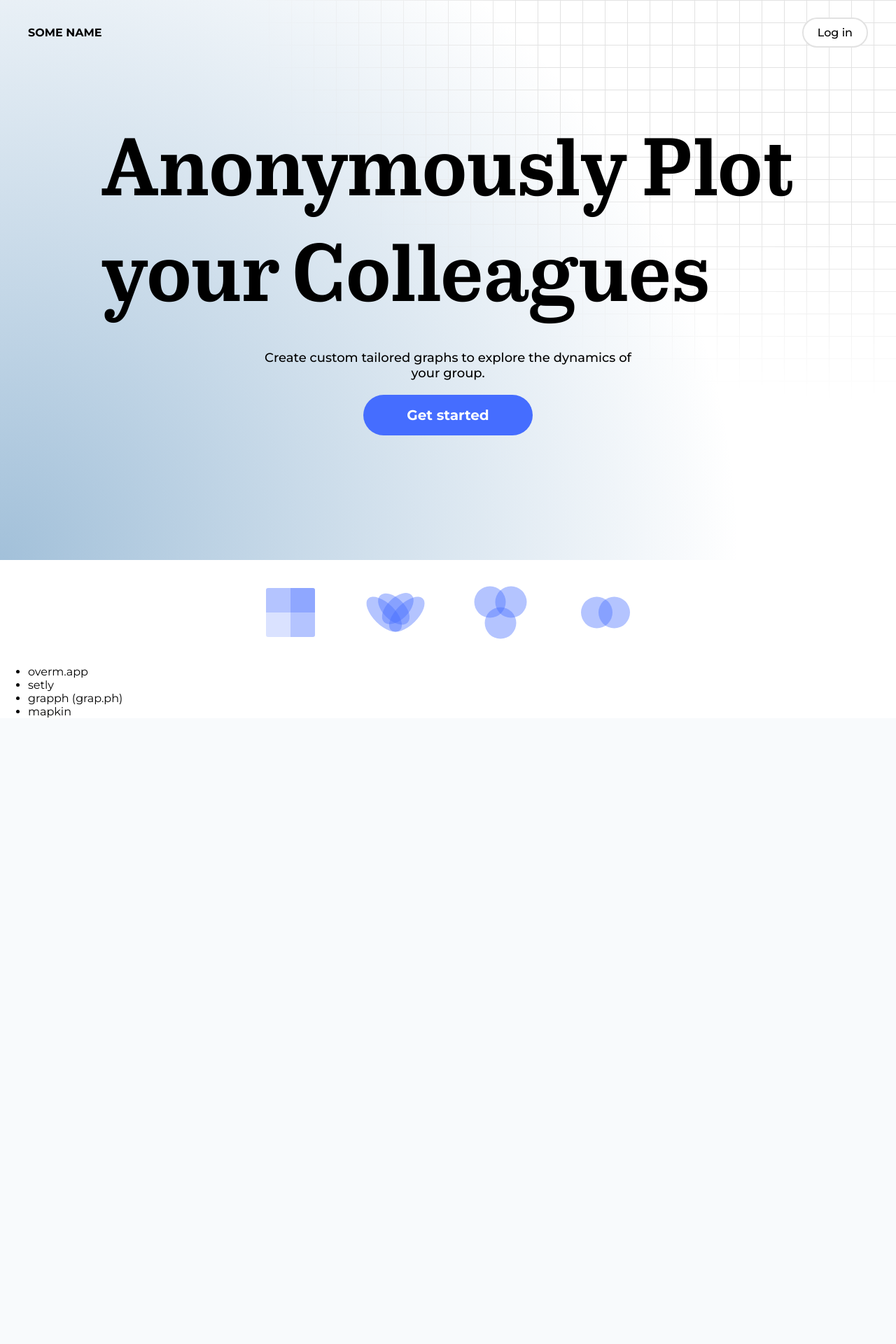
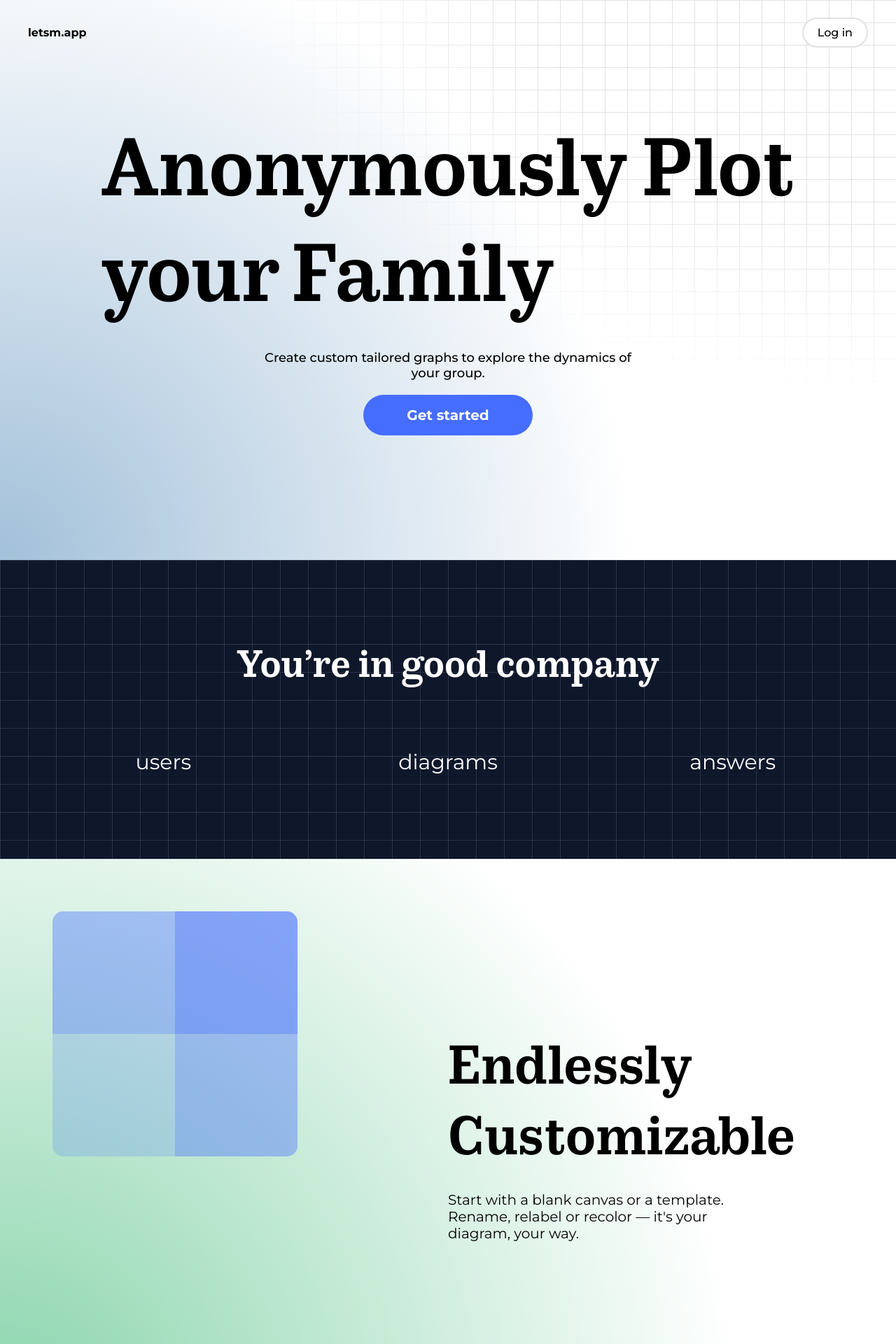
Before and after one commit to kipteamm/DSE, a Flask app: template project/templates/app/index.html in a window 1280 px wide. Shown: the top 1920 px of the page at 70% size. Before the commit the page ends 1026 px from the top, so only its background shows below. Run offline with Flask 2, Linux system fonts and the light colour scheme; the template is opened without the code that fills it, so the values that code supplies are empty; some libraries are stand-ins or nearby versions.

Commit message:
Finished homepage concept Started on email authentication

```diff
--- a/project/static/css/base.css
+++ b/project/static/css/base.css
@@ -87,6 +87,7 @@ html {
 body {
     font-family: var(--secondary-font);
     overflow-x: hidden;
+    width: 100vw;
 }
 
 h1, h2, h3 {
--- a/project/static/css/index.css
+++ b/project/static/css/index.css
@@ -1,7 +1,6 @@
 nav {
     position: fixed;
     top: -100%;
-    /* border-bottom: 2px solid var(--primary-bg-80); */
     background: var(--primary-bg);
     transition: .4s;
     padding: 15px;
@@ -29,7 +28,7 @@ header {
     background-image: radial-gradient(
           circle at bottom left,
           rgba(70, 130, 180, 0.5),
-          transparent 70%);
+          transparent 60%);
     background-repeat: no-repeat;
     z-index: 1;
 }
@@ -106,14 +105,14 @@ header p {
     font-weight: 500;
 }
 
-header .cta {
+.cta {
     font-size: 20px;
     padding: 15px 60px;
     position: relative;
     overflow: hidden;
 }
 
-header .cta::after {
+.cta::after {
     content: "";
     position: absolute;
     top: 0%;
@@ -128,7 +127,7 @@ header .cta::after {
     pointer-events: none;
 }
 
-header .cta:hover::after {
+.cta:hover::after {
     animation: shine 0.5s ease-in-out forwards;
 }
 
@@ -142,8 +141,91 @@ header .cta:hover::after {
     }
 }
 
-.plots img {
-    width: 25%;
-    max-width: 150px;
-    padding: 25px;
+footer,
+.numbers {
+    background: #0f172a;
+    background-image:
+        linear-gradient(to right, rgba(148,163,184,0.2) 1px, transparent 1px),
+        linear-gradient(to bottom, rgba(148,163,184,0.2) 1px, transparent 1px);
+    background-size: 40px 40px;
+    /* background: radial-gradient(ellipse 80% 60% at 50% 0%, rgba(120, 180, 255, 0.25), transparent 70%), #000000; */
+    color: #fff;
+    padding-top: 10vh;
+    text-align: center;
 }
+
+.numbers h2 {
+    font-size: 7vh;
+}
+
+.numbers div {
+    padding: 5vh 0;
+    font-size: 30px;
+}
+.numbers h3 {
+    font-size: 12vh;
+    display: block;
+}
+
+section {
+    height: 100vh;
+    display: grid;
+    grid-template-columns: repeat(2, 1fr);
+    background-repeat: no-repeat;
+}
+section.first {
+    background-image: radial-gradient(
+        circle at bottom left,
+        rgba(20, 170, 90, 0.5),
+        transparent 70%
+    );
+}
+section.left {
+    background-image: radial-gradient(
+        circle at bottom right,
+        rgba(122, 69, 255, 0.5),
+        transparent 70%
+    );
+}
+section.last {
+    background-image: radial-gradient(
+        circle at bottom left,
+        rgba(255, 106, 69, 0.5),
+        transparent 70%
+    );
+}
+
+section div {
+    width: 70%;
+}
+
+section.left div {
+    margin: 30%;
+}
+
+section h2 {
+    font-size: 10vh;
+    width: 100%;
+}
+
+section p {
+    font-size: 20px;
+}
+
+.final {
+    margin: 15vh 0;
+}
+
+footer {
+    padding-bottom: 10vh;
+}
+
+footer a {
+    color: #fff;
+    margin-right: 15px;
+}
+
+footer .note {
+    display: flex;
+    justify-content: space-between;
+}
--- a/project/static/js/index.js
+++ b/project/static/js/index.js
@@ -15,7 +15,7 @@ function indexInit() {
     nav = document.getElementById("nav");
     max = document.querySelectorAll("h1 span").length;
 
-    setInterval(() => toggleText(), 2000);
+    setInterval(() => toggleText(), 1800);
 
     document.addEventListener("scroll", scrollEvent);
 }
--- a/project/static/js/utils.js
+++ b/project/static/js/utils.js
@@ -14,3 +14,10 @@ function toggleModal(id) {
     document.getElementById("dark-overlay").classList.toggle("active");
     document.getElementById(id + "-modal").classList.toggle("active");
 }
+
+function continueEmail() {
+    const input = document.getElementById("auth-email-input");
+    if (!input.value) return input.focus();
+
+    window.location.href = "/login/email?email=" + input.value;
+}
--- a/project/templates/app/index.html
+++ b/project/templates/app/index.html
@@ -25,16 +25,16 @@
 
     <nav id="nav">
         <div class="content even-con">
-            <b>SOME NAME</b>
-            <a><button class="primary" onclick="toggleModal('auth')">Get started</button></a>
+            <b>letsm.app</b>
+            <a><button class="primary" onclick="{% if current_user.is_authenticated %}window.location.href='/app'{% else %}toggleModal('auth'){% endif %}">Get started</button></a>
         </div>
     </nav>
 
     <header class="cen-con col-con">
         <div class="top">
             <div class="content even-con">
-                <b>SOME NAME</b>
-                <a><button class="tertiary" onclick="toggleModal('auth')">Log in</button></a>
+                <b>letsm.app</b>
+                <a><button class="tertiary" onclick="{% if current_user.is_authenticated %}window.location.href='/app'{% else %}toggleModal('auth'){% endif %}">Log in</button></a>
             </div>
         </div>
 
@@ -53,22 +53,69 @@
         <p>
             Create custom tailored graphs to explore the dynamics of your group.
         </p>
-        <button class="primary cta" onclick="toggleModal('auth')"><b>Get started</b></button>
+        <button class="primary cta" onclick="{% if current_user.is_authenticated %}window.location.href='/app'{% else %}toggleModal('auth'){% endif %}"><b>Get started</b></button>
     </header>
 
-    <div class="plots content cen-con">
-        <img src="/static/icons/quadrant.svg">
-        <img src="/static/icons/venn4.svg">
-        <img src="/static/icons/venn3.svg">
-        <img src="/static/icons/venn2.svg">
+    <div class="numbers">
+        <div class="content">
+            <h2>You’re in good company</h2>
+            <div class="cen-con even-con">
+                <div><h3>{{ statistics.users }}</h3> users</div>
+                <div><h3>{{ statistics.projects }}</h3> diagrams</div>
+                <div><h3>{{ statistics.submissions }}</h3> answers</div>
+            </div>
+        </div>
     </div>
 
+    <section class="first">
+        <img src="/static/icons/quadrant.svg">
 
-    <ul>
-        <li>overm.app</li>
-        <li>setly</li>
-        <li>grapph (grap.ph)</li>
-        <li>mapkin</li>
-    </ul>
+        <div class="cen-con col-con">
+            <h2>Endlessly Customizable</h2>
+            <p>
+                Start with a blank canvas or a template. Rename, relabel or recolor — it's your diagram, your way.
+            </p>
+        </div>
+    </section>
+
+    <section class="left">
+        <div class="cen-con col-con">
+            <h2>Instantly Shareable</h2>
+            <p>
+                Get a unique link with one click. Post it in your group chat, drop it in Discord, or send it straight to friends. No downloads needed.
+            </p>
+        </div>
+
+        <img src="/static/icons/quadrant.svg">
+    </section>
+
+    <section class="last">
+        <img src="/static/icons/quadrant.svg">
+
+        <div class="cen-con col-con">
+            <h2>See What They Think</h2>
+            <p>
+                Everyone places the names anonymously — then the real fun begins. View the collective results, explore individual placements, and uncover the group’s unspoken truths.
+            </p>
+        </div>
+    </section>
+
+    <div class="final cen-con">
+        <button class="primary cta" onclick="{% if current_user.is_authenticated %}window.location.href='/app'{% else %}toggleModal('auth'){% endif %}"><b>Get started</b></button>
+    </div>
+
+    <footer>
+        <div class="content">
+            <div class="note">
+                <div>
+                    <a href="/terms-of-service">Terms of Service</a>
+                    <a href="/privacy-polciy">Privacy Policy</a>
+                </div>
+                <p>
+                    © 2025 letsm.app
+                </p>
+            </div>
+        </div>
+    </footer>
 </body>
 </html>
--- a/project/templates/auth/login.html
+++ b/project/templates/auth/login.html
@@ -10,6 +10,7 @@
     <link rel="stylesheet" href="/static/css/base.css">
 
     <script src="https://code.iconify.design/iconify-icon/1.0.7/iconify-icon.min.js"></script>
+    <script src="/static/js/utils.js"></script>
 </head>
 <body>
     <main class="col-con">
--- a/project/templates/components/login.html
+++ b/project/templates/components/login.html
@@ -9,8 +9,9 @@
 <div class="divider"><span>or</span></div>
 <div class="email pri-sec-con">
     <iconify-icon icon="heroicons-solid:mail-open"></iconify-icon>
-    <input placeholder="Login with email">
+    <input placeholder="Login with email" id="auth-email-input">
 </div>
+<button class="secondary" onclick="continueEmail()">Continue with email</button>
 <p class="disclaimer">
     By logging in into our services you agree to our <a href="/terms-of-service">Terms</a> and <a href="/privacy-policy">Privacy</a> statemets.
 </p>
```
Also changed, not shown: project/app/views.py (+13 -1 lines), README.md.
